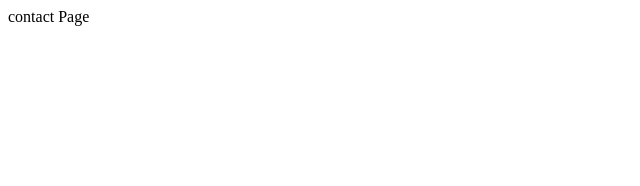
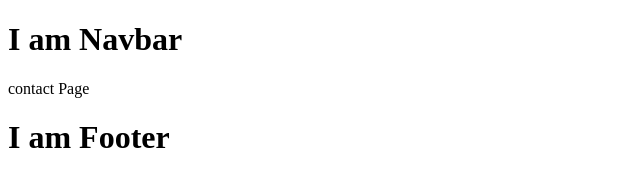
Before and after one commit to JunaidKhanEU/backroads, a Gatsby site: page /contact in a window 1280 px wide. Shown: the whole page, without its empty margins (0-640 px from the left). Built offline with nearby package versions, Linux system fonts and the light colour scheme; Gatsby itself is replaced by a stand-in of ours.

Commit message:
layout added with class component and state

```diff
--- /dev/null
+++ b/src/components/Footer/Footer.js
@@ -0,0 +1,11 @@
+import React from 'react'
+
+const Footer = () => {
+  return (
+    <div>
+      <h1>I am Footer</h1>
+    </div>
+  )
+}
+
+export default Footer
--- /dev/null
+++ b/src/components/Layout/Layout.js
@@ -0,0 +1,23 @@
+import React from 'react'
+import Navbar from '../Navbar/Navbar'
+import Footer from '../Footer/Footer'
+
+class Layout extends React.Component {
+  constructor (props) {
+    super(props)
+    this.state = {
+    }
+  }
+
+  render () {
+    return (
+     <>
+       <Navbar />
+       {this.props.children}
+       <Footer />
+     </>
+    )
+  }
+}
+
+export default Layout
--- /dev/null
+++ b/src/components/Navbar/Navbar.js
@@ -0,0 +1,11 @@
+import React from 'react'
+
+const Navbar = ({ age }) => {
+  return (
+    <div>
+      <h1>I am Navbar {age}</h1>
+    </div>
+  )
+}
+
+export default Navbar
--- a/src/pages/404.js
+++ b/src/pages/404.js
@@ -1,10 +1,11 @@
 import React from 'react'
+import Layout from '../components/Layout/Layout'
 
 const ErrorPage = () => {
   return (
-    <div>
+    <Layout>
       ErrorPage
-    </div>
+    </Layout>
   )
 }
 
--- a/src/pages/blog.js
+++ b/src/pages/blog.js
@@ -1,10 +1,13 @@
 import React from 'react'
+import { Link } from 'gatsby'
+import Layout from '../components/Layout/Layout'
 
 const BlogPage = () => {
   return (
-    <div>
+    <Layout>
       Blog Page!!
-    </div>
+      <Link to='/'>back home</Link>
+    </Layout>
   )
 }
 
--- a/src/pages/contact.js
+++ b/src/pages/contact.js
@@ -1,10 +1,11 @@
 import React from 'react'
+import Layout from '../components/Layout/Layout'
 
 const contact = () => {
   return (
-    <div>
+    <Layout>
       contact Page
-    </div>
+    </Layout>
   )
 }
 
--- a/src/pages/tours.js
+++ b/src/pages/tours.js
@@ -1,11 +1,12 @@
 import React, { Component } from 'react'
+import Layout from '../components/Layout/Layout'
 
 class TourPage extends Component {
   render () {
     return (
-      <div>
+      <Layout>
         TourPage!!
-      </div>
+      </Layout>
     )
   }
 }
```
Also changed, not shown: package.json (+8 -2 lines), src/pages/index.js (+8 -2 lines), 1 other file.
